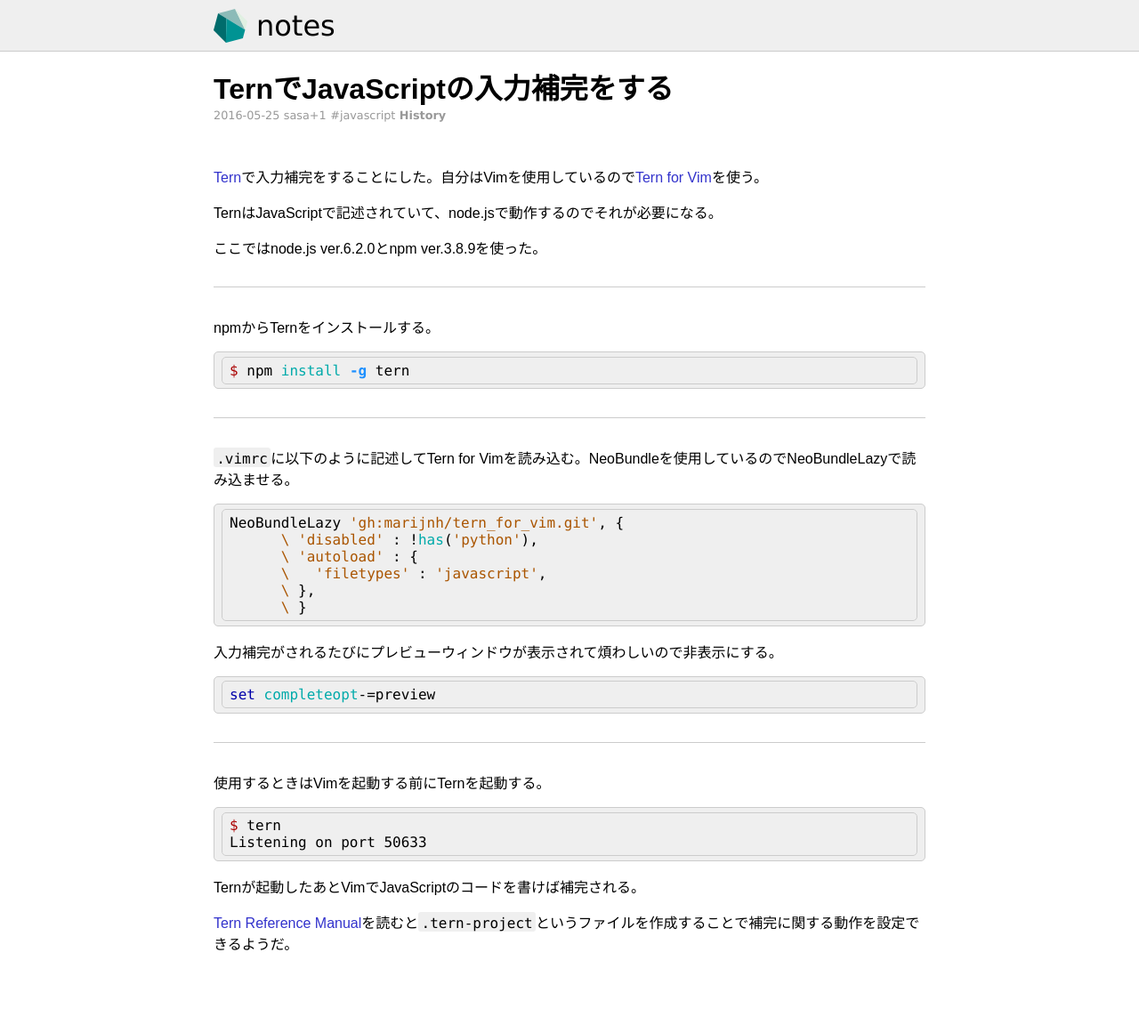
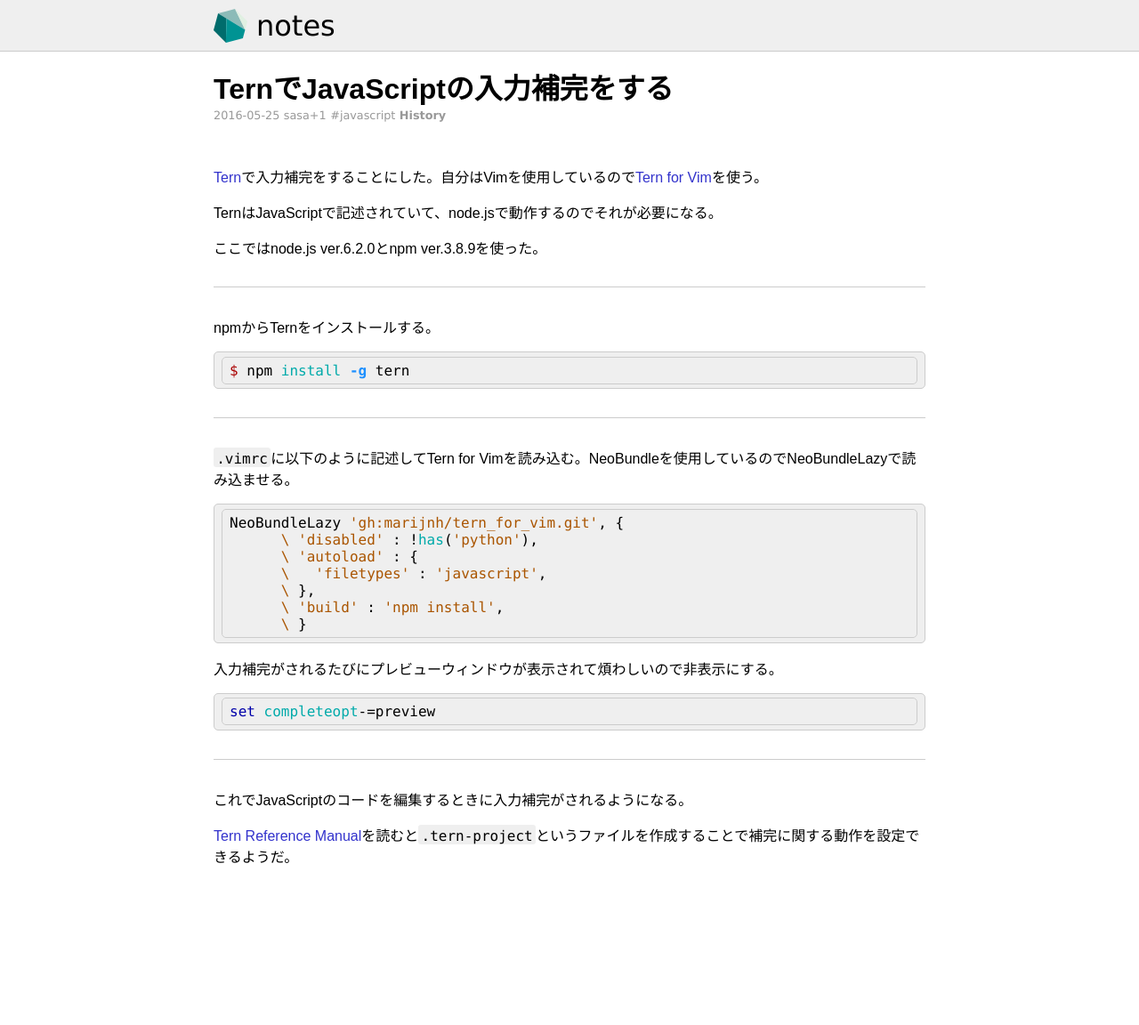
Before and after one commit to tsukurite/notes, a Jekyll site: the page built from _posts/sasa+1/2016-05-25-completion-javascript-with-tern.md, in a window 1280 px wide. Shown: the whole page at 89% size. Built offline with Jekyll 4.4.1, drawn with Linux system fonts in a browser that asks for light colours; after the commit the page ends 1054 px from its top, so only the background shows below that.

Commit message:
記事を修正

````diff
--- a/_posts/sasa+1/2016-05-25-completion-javascript-with-tern.md
+++ b/_posts/sasa+1/2016-05-25-completion-javascript-with-tern.md
@@ -27,6 +27,7 @@
       \ 'autoload' : {
       \   'filetypes' : 'javascript',
       \ },
+      \ 'build' : 'npm install',
       \ }
 ```
 
@@ -38,13 +39,6 @@
 
 ---
 
-使用するときはVimを起動する前にTernを起動する。
-
-```sh
-$ tern
-Listening on port 50633
-```
-
-Ternが起動したあとVimでJavaScriptのコードを書けば補完される。
+これでJavaScriptのコードを編集するときに入力補完がされるようになる。
 
 [Tern Reference Manual](http://ternjs.net/doc/manual.html)を読むと`.tern-project`というファイルを作成することで補完に関する動作を設定できるようだ。
````
